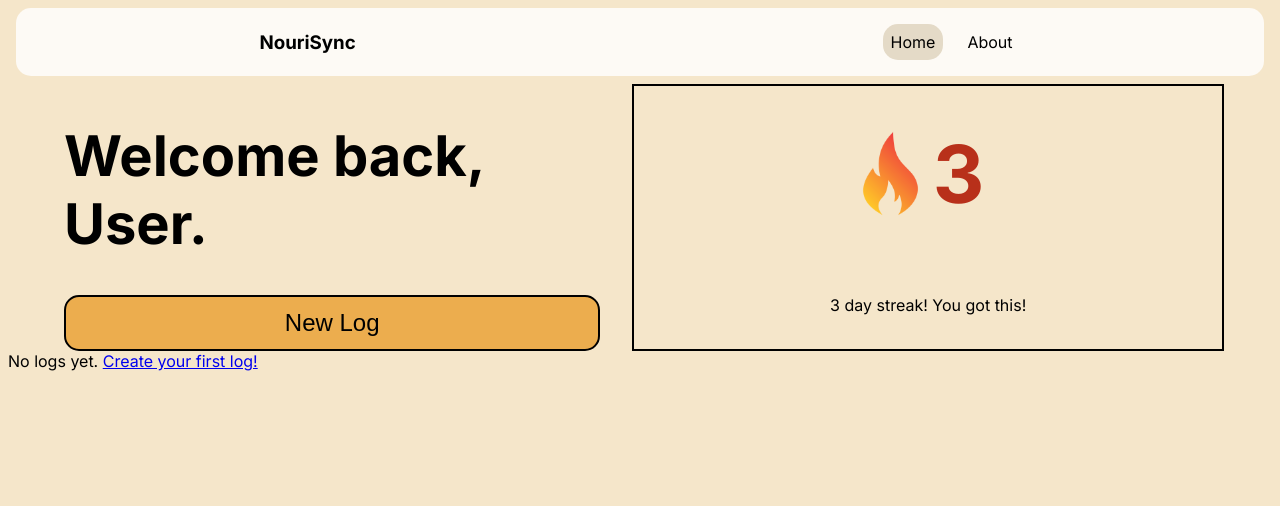
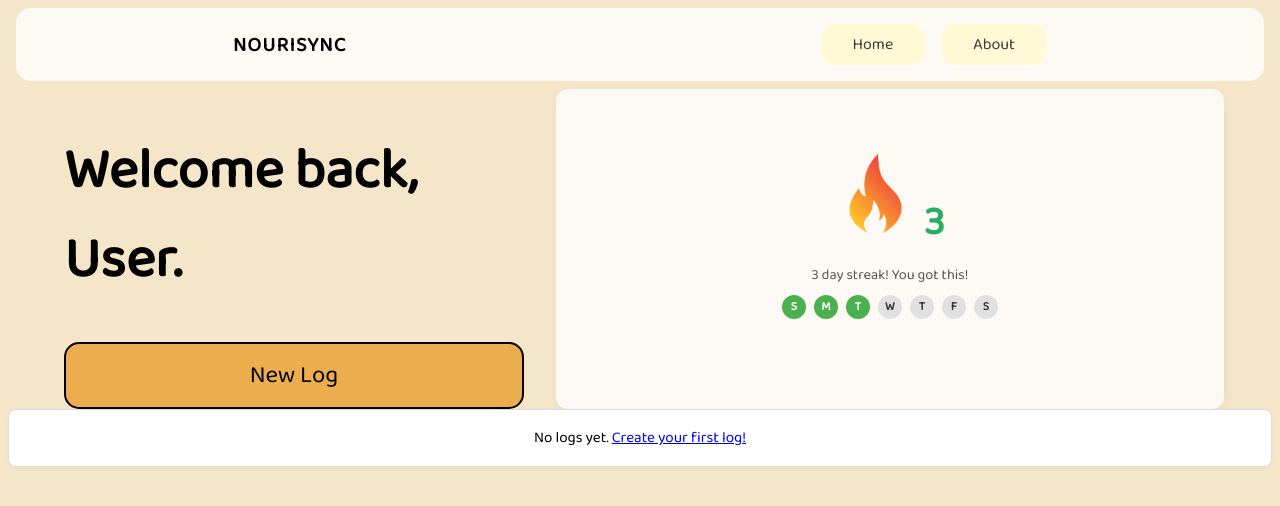
Before and after one commit to mikaela-beakley/NouriSync, a Flask app: page / in a window 1280 px wide. Shown: the top 506 px of the page. Run offline with Flask 3, Linux system fonts and the light colour scheme; data that the repository does not hold is empty.

Commit message:
commiting half-baked aesthetics

```diff
--- a/web/src/static/styles/style.css
+++ b/web/src/static/styles/style.css
@@ -8,7 +8,7 @@
 }
 
 body {
-    font-family: "Inter", sans-serif;
+    font-family: "Baloo 2", cursive;
     background-color: var(--bg-main);
 }
 
@@ -22,27 +22,36 @@ body {
     border-radius: 15px;
 }
 
-.nav-list {
-    display: flex;
-    flex-direction: row;
-    gap: 1em;
-    align-items: center;
-    list-style: none;
+.logo {
+  font-weight: 700;
+  font-size: 1.25rem;
+  letter-spacing: 0.06em;
+  gap: 50rem;
 }
 
-.nav-item {
-    padding: 0.5em;
-
+.nav-links {
+  list-style: none;
+  display: flex;
+  gap: 1rem;
 }
 
-.nav-item.selected {
-    background-color: var(--selected);
-    border-radius: 15px;
+.nav-links a {
+  text-decoration: none;
+  color: #3c3c3c;
+  font-weight: 500;
 }
 
 .nav-link {
-    text-decoration: none;
-    color: #000000;
+  text-decoration: none;
+  color: #333;
+  padding: 0.5rem 1rem;
+  border-radius: 15px;
+  background-color: rgb(255, 249, 213);
+}
+
+.nav-link:hover {
+  text-decoration: underline;
+  background-color: rgb(255, 247, 199);
 }
 
 .welcome-info {
@@ -67,6 +76,7 @@ body {
 
 .new-log-button {
     width: 100%;
+    font-family: 'Baloo 2', cursive;
     border: 2px solid black;
     background-color: var(--accent-primary);
     font-size: 1.5em;
@@ -81,19 +91,19 @@ body {
 }
 
 .streak-info {
-    border: 2px solid black;
-    display: flex;
-    flex-direction: column;
+    background: var(--bg-secondary);
+    order: 1px solid #e0e5ec;
+    border-radius: 12px;
+    padding: 4rem;
+    text-align: center;
+    box-shadow: 0 4px 12px rgba(0,0,0,0.05);
+    min-width: 180px;
 }
 
 .streak-info-top {
-    display: flex;
-    flex: 2;
-    align-items: center;
-    justify-content: center;
-    font-size: 5em;
-    padding-right: .3em;
-    color: #b8301a;
+    font-size: 2.5rem;
+    font-weight: bold;
+    color: #27ae60;
 }
 
 .fire-streak-image {
@@ -102,8 +112,132 @@ body {
 }
 
 .streak-info-bottom {
-    flex: 1;
-    display: flex;
-    justify-content: center;
-    align-items: center;
+    font-size: 0.9rem;
+    margin: 0.5rem 0;
+    color: #555;
 }
+
+.streak-days {
+  display: flex;
+  justify-content: center;
+  gap: 0.5rem;
+  margin-top: 0.5rem;
+}
+
+.day {
+  background-color: #e0e0e0;
+  color: #333;
+  font-weight: bold;
+  font-size: 0.75rem;
+  width: 24px;
+  height: 24px;
+  border-radius: 50%;
+  line-height: 24px;
+  text-align: center;
+}
+
+.day.completed {
+  background-color: #4caf50;
+  color: white;
+}
+
+/* Dynamic log container */
+.logs-list {
+  display: flex;
+  flex-direction: column;
+  gap: 1.5rem;
+}
+
+/* Individual log card */
+.log {
+  background: white;
+  border-radius: 12px;
+  margin-top: 1rem;
+  padding: 1rem;
+  box-shadow: 0 4px 8px rgba(0,0,0,0.04);
+  border: 1px solid #e3e7ec;
+}
+
+/* Log top section */
+.log-top-info h5 {
+  font-size: 1rem;
+  font-weight: 600;
+  margin-bottom: 0.5rem;
+  color: #2c3e50;
+}
+
+/* Risk display styling */
+.risk-indicator {
+  display: inline-block;
+  padding: 0.25rem 0.5rem;
+  border-radius: 6px;
+  font-size: 0.85rem;
+  font-weight: 600;
+  margin-bottom: 0.5rem;
+}
+
+.risk-indicator.low-risk {
+  background: #e8f5e9;
+  color: #2e7d32;
+}
+
+.risk-indicator.medium-risk {
+  background: #fff3e0;
+  color: #ef6c00;
+}
+
+.risk-indicator.high-risk {
+  background: #ffebee;
+  color: #c62828;
+}
+
+/* Bottom log info */
+.log-bottom-info p {
+  font-size: 0.95rem;
+  margin-bottom: 1rem;
+  color: #333;
+}
+
+/* Collapsible button */
+.collapsable {
+  background: transparent;
+  border: none;
+  cursor: pointer;
+  padding: 0;
+}
+
+.collapsable svg {
+  transition: transform 0.3s ease;
+}
+
+/* Expanded content */
+.log-content {
+  margin-top: 1rem;
+  font-size: 0.9rem;
+  color: #333;
+}
+
+.log-content h5 {
+  margin-bottom: 0.5rem;
+  font-weight: 600;
+}
+
+.log-plan {
+  padding-left: 1.25rem;
+}
+
+.log-plan li {
+  margin-bottom: 1rem;
+}
+
+.loading-message,
+.no-logs-message,
+.error-message {
+  text-align: center;
+  font-size: 0.95rem;
+  padding: 1rem;
+  background: #fff;
+  border: 1px solid #ddd;
+  border-radius: 8px;
+  box-shadow: 0 2px 6px rgba(0,0,0,0.03);
+}
--- a/web/src/templates/index.html
+++ b/web/src/templates/index.html
@@ -7,19 +7,21 @@
     <link rel="stylesheet" href="..\static\styles\style.css">
     <script src="../static/javascript/index.js"></script>
     <link rel="preconnect" href="https://fonts.googleapis.com">
-<link rel="preconnect" href="https://fonts.gstatic.com" crossorigin>
-<link href="https://fonts.googleapis.com/css2?family=Inter:ital,opsz,wght@0,14..32,100..900;1,14..32,100..900&display=swap" rel="stylesheet">
+    <link rel="preconnect" href="https://fonts.gstatic.com" crossorigin>
+    <link href="https://fonts.googleapis.com/css2?family=Inter:ital,opsz,wght@0,14..32,100..900;1,14..32,100..900&display=swap" rel="stylesheet">
+
+    <link href="https://fonts.googleapis.com/css2?family=Baloo+2&display=swap" rel="stylesheet">
 </head>
 <body>
     <nav>
         <div class="navbar">
-            <h3 class="logo-text">NouriSync</h3>
-            <ul class="nav-list">
-                <li class="nav-item selected">
-                    <a href="/" class="nav-link">Home</a>
+            <h3 class="logo">NOURISYNC</h3>
+            <ul class="nav-links">
+                <li class="nav-link">
+                    <a href="#" class="nav-link">Home</a>
                 </li>
-                <li class="nav-item unselected">
-                    <a href="/" class="nav-link">About</a>
+                <li class="nav-link">
+                    <a href="#" class="nav-link">About</a>
                 </li>
             </ul>
         </div>
@@ -39,6 +41,17 @@
                         <b>3</b>
                     </div>
                     <div class="streak-info-bottom">3 day streak! You got this!</div>
+                    <div class="streak-days">
+                        <span class="day completed">S</span>
+                        <span class="day completed">M</span>
+                        <span class="day completed">T</span>
+                        <span class="day">W</span>
+                        <span class="day">T</span>
+                        <span class="day">F</span>
+                        <span class="day">S</span>
+                    </div>
+
+
                     <!-- <div class="streak-info-bottom">
                         <ul>
                             <li class="day">
```
Also changed, not shown: 1 other file.
